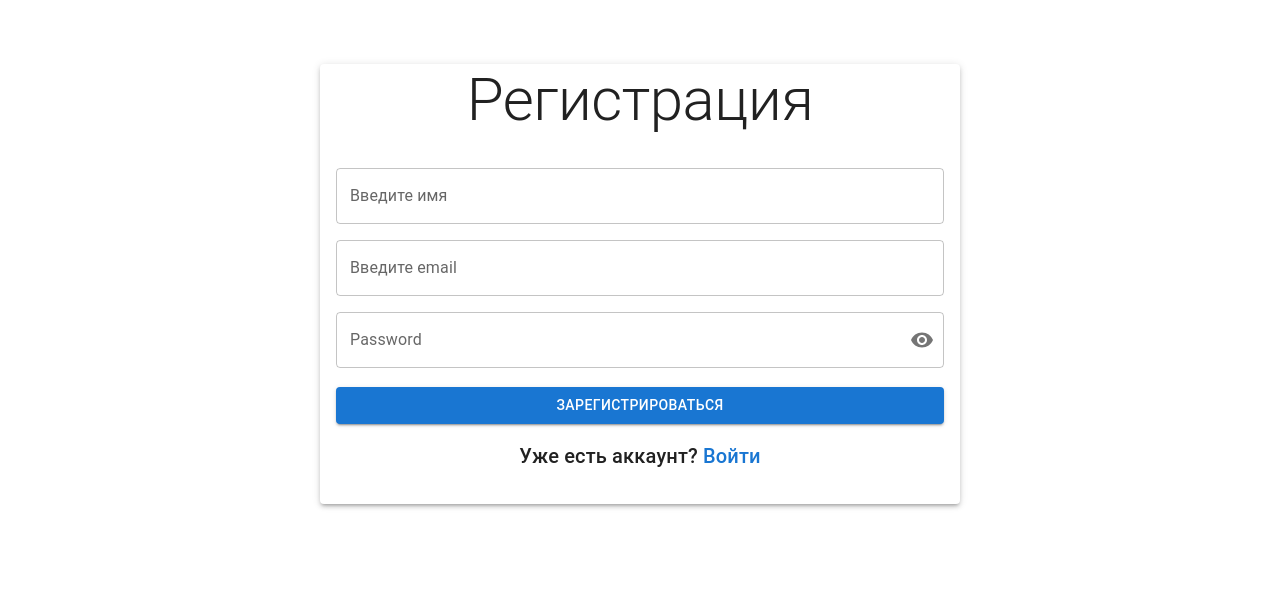
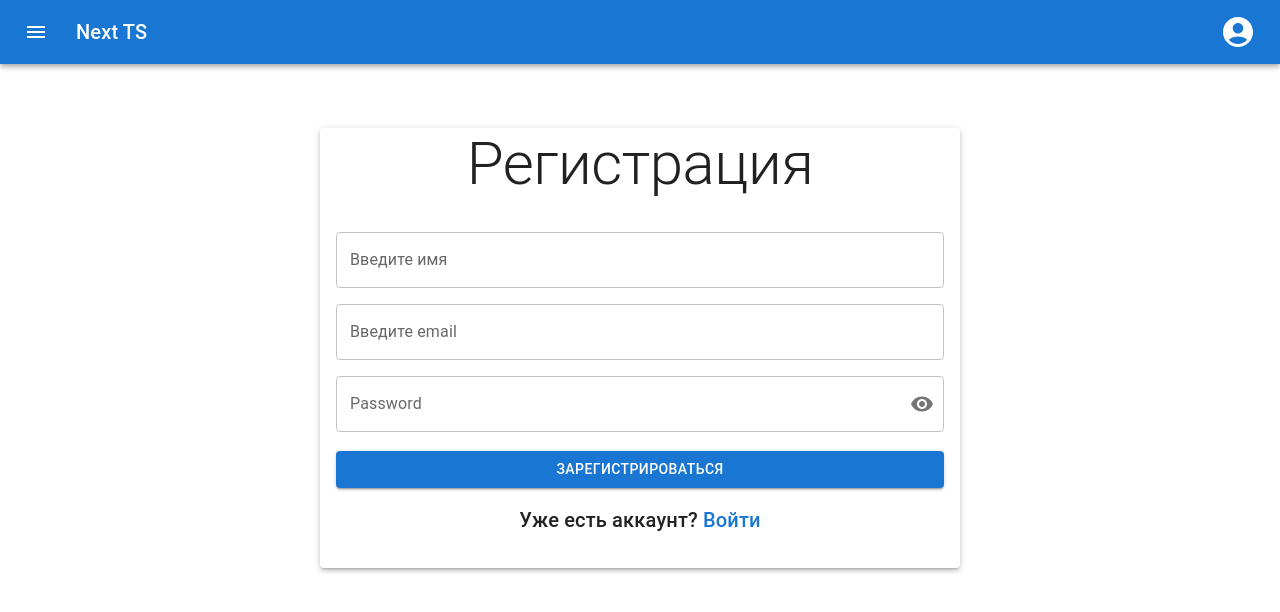
Before and after one commit to Isl0m/next-ts, a Next.js app: page /auth/signup in a window 1280 px wide. Shown: the top 612 px of the page. Built offline with nearby package versions, Linux system fonts and the light colour scheme.

Commit message:
changing structure

```diff
--- a/app/components/Layout/index.tsx
+++ b/app/components/Layout/index.tsx
@@ -1,22 +1,14 @@
-import Head from 'next/head';
-
 import Header from './Header';
 
 export interface ILayoutProps {
   children: React.ReactNode;
-  title: string;
 }
 
-const Layout: React.FC<ILayoutProps> = ({ children, title }) => {
+const Layout: React.FC<ILayoutProps> = ({ children }) => {
   return (
     <>
-      <Head>
-        <title>{title}</title>
-        <meta name="description" content="Generated by create next app" />
-        <link rel="icon" href="/favicon.ico" />
-      </Head>
       <Header />
-      {children}
+      <main>{children}</main>
     </>
   );
 };
--- a/pages/_app.tsx
+++ b/pages/_app.tsx
@@ -1,13 +1,16 @@
-import '../styles/globals.css';
 import type { AppProps } from 'next/app';
 import { Provider } from 'react-redux';
 import { store } from '../app/store';
+import Layout from '../app/components/Layout';
+import '../styles/globals.css';
 import '../firebase';
 
 function MyApp({ Component, pageProps }: AppProps) {
   return (
     <Provider store={store}>
-      <Component {...pageProps} />
+      <Layout>
+        <Component {...pageProps} />
+      </Layout>
     </Provider>
   );
 }
```
Also changed, not shown: pages/index.tsx (+9 -4 lines), pages/profile.tsx (+9 -3 lines).
